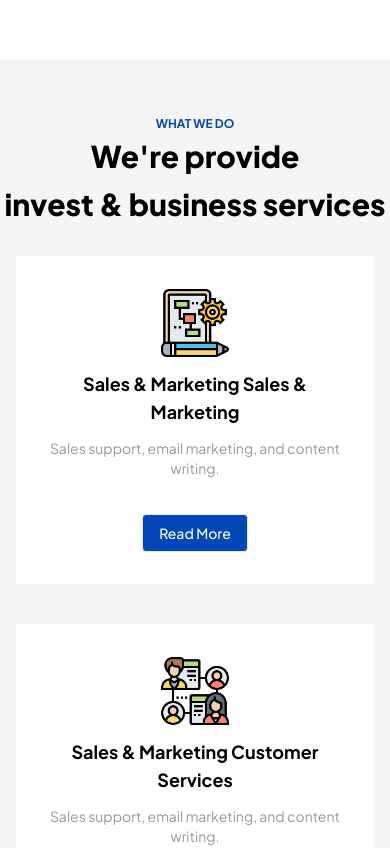
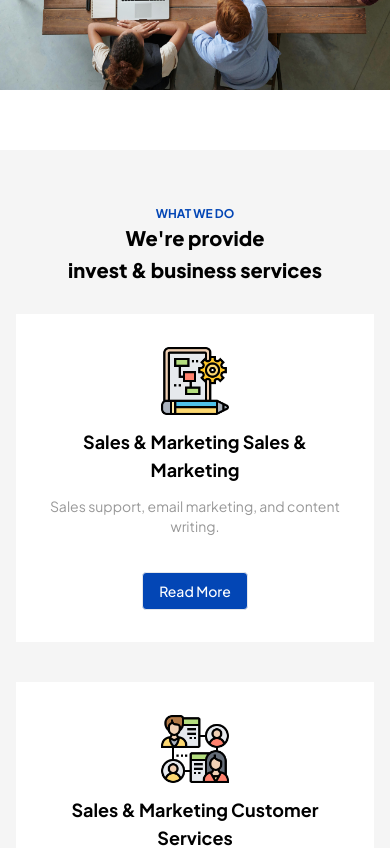
Before and after one commit to MuaviyaImran/FastWayTrack, a Vue app: page / in a window 390 px wide. Shown: the part 2520-3368 px from the top of the page. Built offline with nearby package versions, Linux system fonts and the light colour scheme.

Commit message:
Fixed styles

```diff
--- a/src/components/BaseFooter.vue
+++ b/src/components/BaseFooter.vue
@@ -218,9 +218,7 @@ const ourServicesList = [
 
         <div class="mt-12 border-t border-gray-800 pt-6">
           <div class="text-center sm:flex sm:justify-between sm:text-left">
-            <p class="mt-4 text-sm text-gray-500 sm:order-first sm:mt-0">
-              &copy; 2022 Fastway Track
-            </p>
+            <p class="mt-0 text-sm text-gray-500 sm:order-first">&copy; 2022 Fastway Track</p>
           </div>
         </div>
       </div>
--- a/src/components/sections/home/AboutUs.vue
+++ b/src/components/sections/home/AboutUs.vue
@@ -16,7 +16,7 @@
         rel="preload"
       />
       <div
-        class="lg-pt-0 flex w-[40ch] flex-col gap-5 px-3 pt-3 text-sm text-secondary-light md:px-5 lg:px-8"
+        class="lg-pt-0 flex w-[30ch] flex-col gap-5 px-3 pt-3 text-sm text-secondary-light md:w-[35ch] md:px-5 lg:w-[40ch] lg:px-8"
       >
         <p>
           Fast Way Track Ltd is a leading provider of Business Process Outsourcing (BPO) services,
--- a/src/components/sections/home/WhatWeDo.vue
+++ b/src/components/sections/home/WhatWeDo.vue
@@ -2,7 +2,7 @@
 <template>
   <div class="my-14 bg-[#f5f5f5] py-14">
     <p class="text-center text-xs font-bold uppercase text-primary">What We Do</p>
-    <div class="text-center text-3xl font-extrabold">
+    <div class="text-center text-xl font-extrabold md:text-2xl lg:text-3xl">
       <p>We're provide</p>
       <p>invest & business services</p>
     </div>
```
